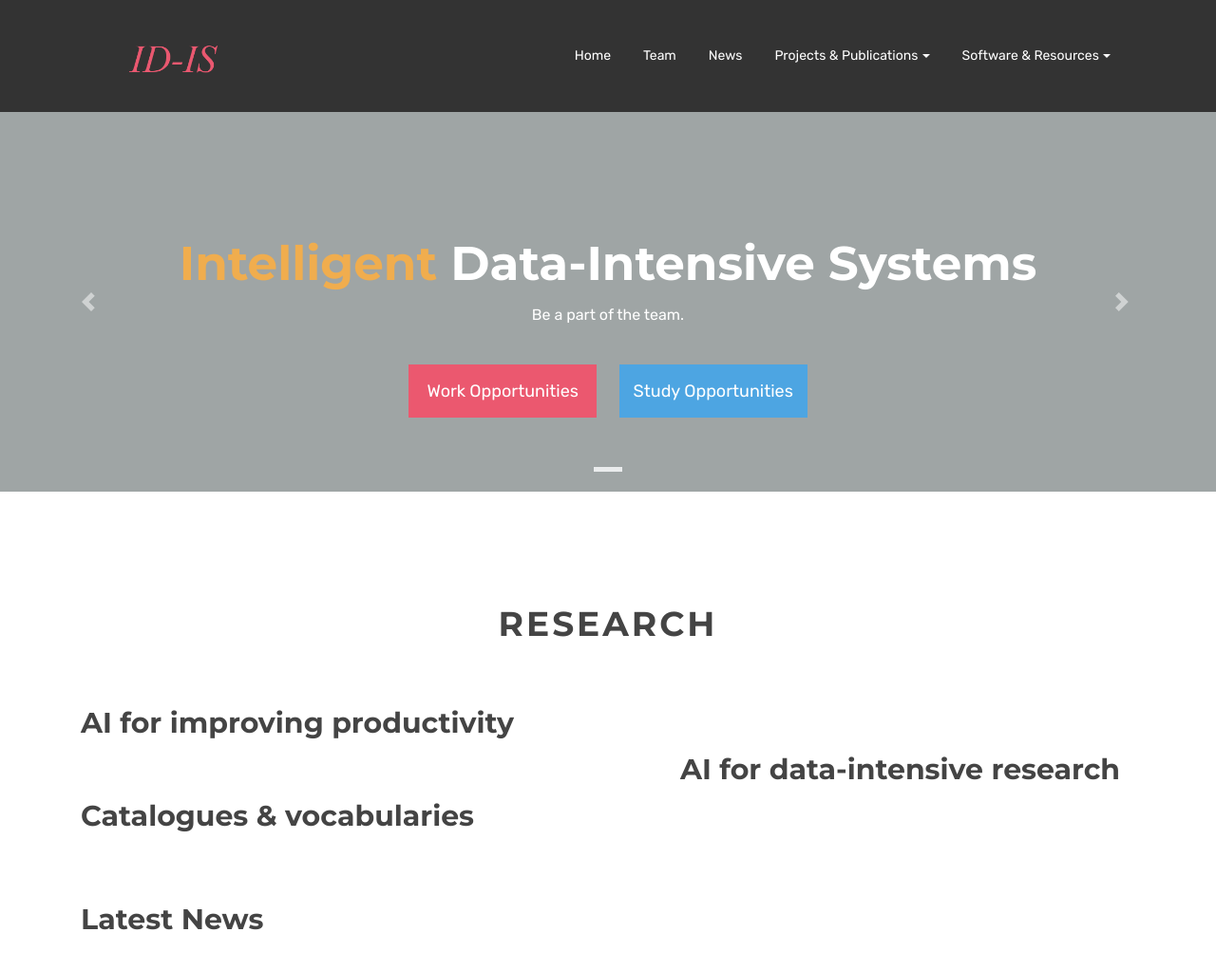
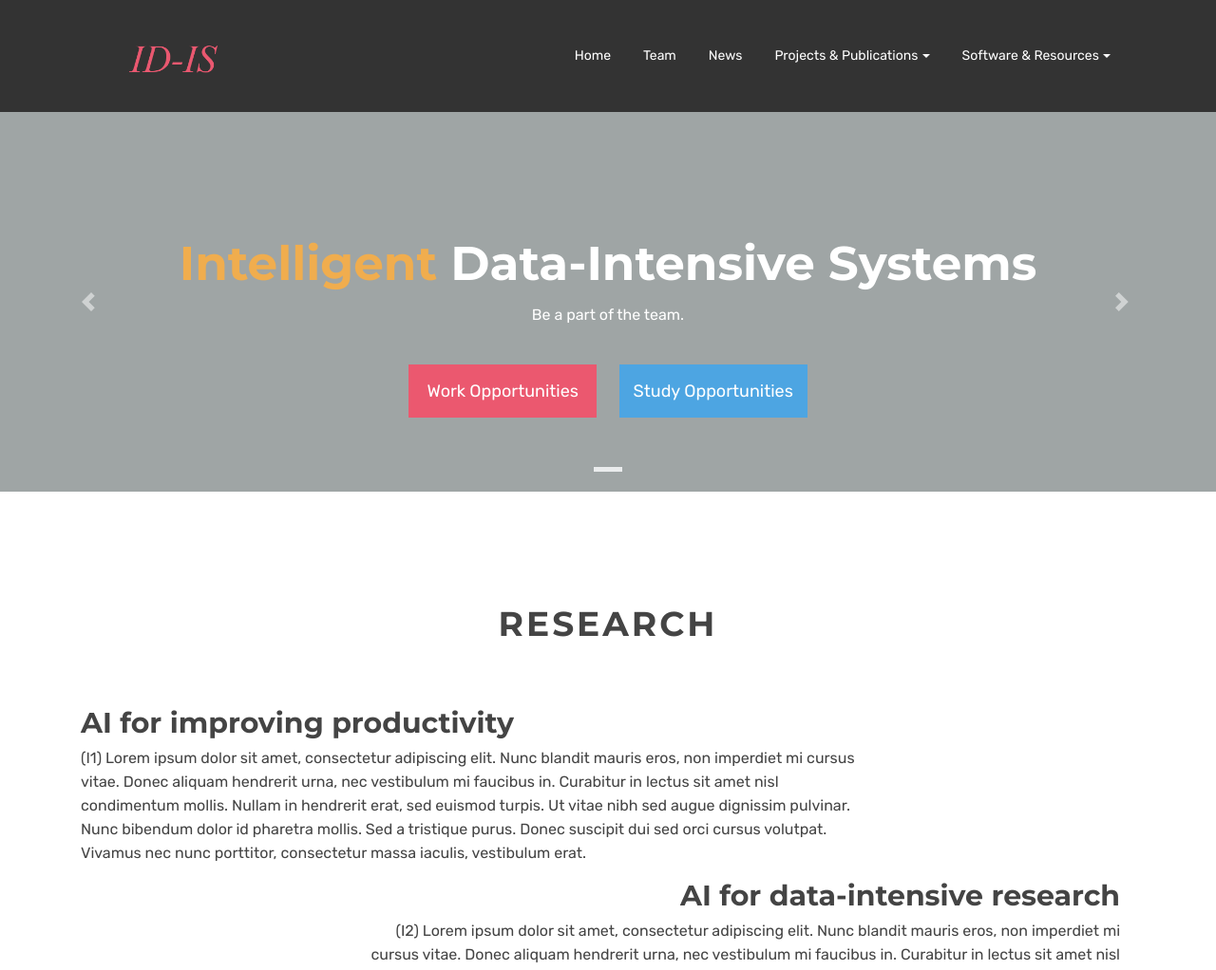
Before and after one commit to id-is/id-is.github.com, a Jekyll site: the page built from index.html, in a window 1280 px wide. Shown: the top 1022 px of the page at 95% size. Built offline with Jekyll 4.4.1, drawn with Linux system fonts in a browser that asks for light colours; some of the changed text lies outside the part shown.

Commit message:
Update config

```diff
--- a/_config.yml
+++ b/_config.yml
@@ -147,3 +147,13 @@
   # and include your custom code. Your custom file must be defined at:
   #   ./_includes/custom/[HELPER]
   # where [HELPER] is the name of the helper you are overriding.
+ContentIndex:
+  I1: (I1) Lorem ipsum dolor sit amet, consectetur adipiscing elit. Nunc blandit mauris eros, non imperdiet mi cursus vitae. Donec aliquam hendrerit urna, nec vestibulum mi faucibus in. Curabitur in lectus sit amet nisl condimentum mollis. Nullam in hendrerit erat, sed euismod turpis. Ut vitae nibh sed augue dignissim pulvinar. Nunc bibendum dolor id pharetra mollis. Sed a tristique purus. Donec suscipit dui sed orci cursus volutpat. Vivamus nec nunc porttitor, consectetur massa iaculis, vestibulum erat.
+  I2: (I2) Lorem ipsum dolor sit amet, consectetur adipiscing elit. Nunc blandit mauris eros, non imperdiet mi cursus vitae. Donec aliquam hendrerit urna, nec vestibulum mi faucibus in. Curabitur in lectus sit amet nisl condimentum mollis. Nullam in hendrerit erat, sed euismod turpis. Ut vitae nibh sed augue dignissim pulvinar. Nunc bibendum dolor id pharetra mollis. Sed a tristique purus. Donec suscipit dui sed orci cursus volutpat. Vivamus nec nunc porttitor, consectetur massa iaculis, vestibulum erat.
+  I3: (I3) Lorem ipsum dolor sit amet, consectetur adipiscing elit. Nunc blandit mauris eros, non imperdiet mi cursus vitae. Donec aliquam hendrerit urna, nec vestibulum mi faucibus in. Curabitur in lectus sit amet nisl condimentum mollis. Nullam in hendrerit erat, sed euismod turpis. Ut vitae nibh sed augue dignissim pulvinar. Nunc bibendum dolor id pharetra mollis. Sed a tristique purus. Donec suscipit dui sed orci cursus volutpat. Vivamus nec nunc porttitor, consectetur massa iaculis, vestibulum erat.
+
+ContentTeam:
+  FormerNames:
+    - "User1"
+    - "John Doooe"
+    - "User2"
```
